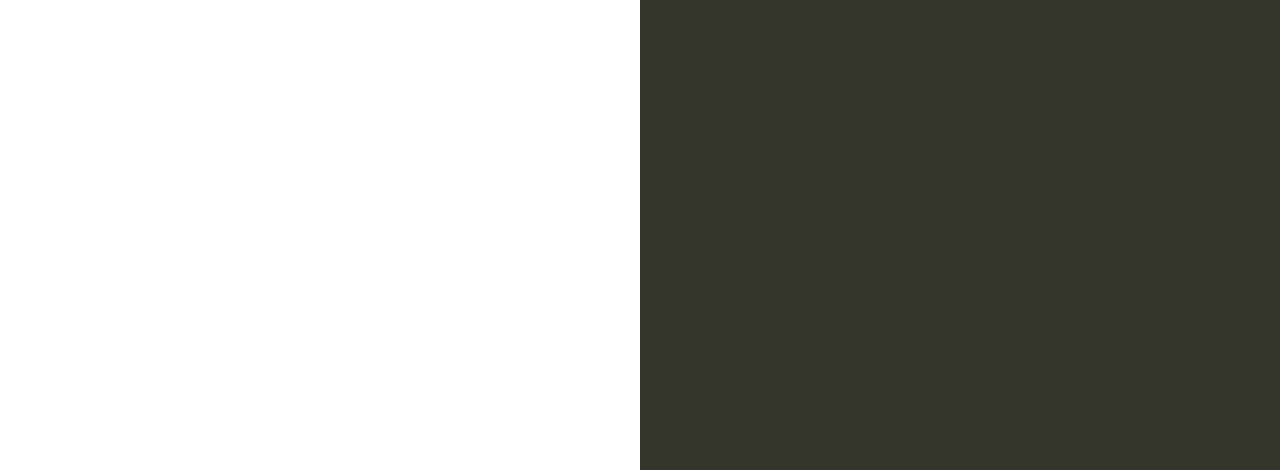
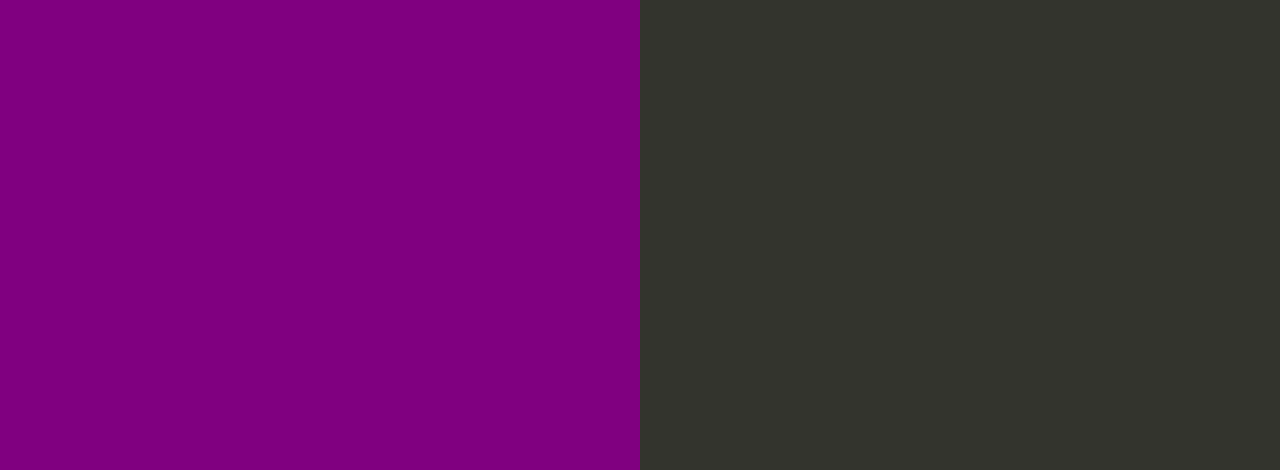
Before and after one commit to Husnain2692/my-nodejs-app, a website: page index.html in a window 1280 px wide. Shown: the part 330-800 px from the top of the page. Drawn offline with Linux system fonts and the light colour scheme.

Commit message:
Update index.html
purple

```diff
--- a/index.html
+++ b/index.html
@@ -35,7 +35,7 @@
 
         text-align: right;
         padding-top: 11em;
-        background-color: wine;
+        background-color: purple;
 
       }
       .textColumn p {
```
